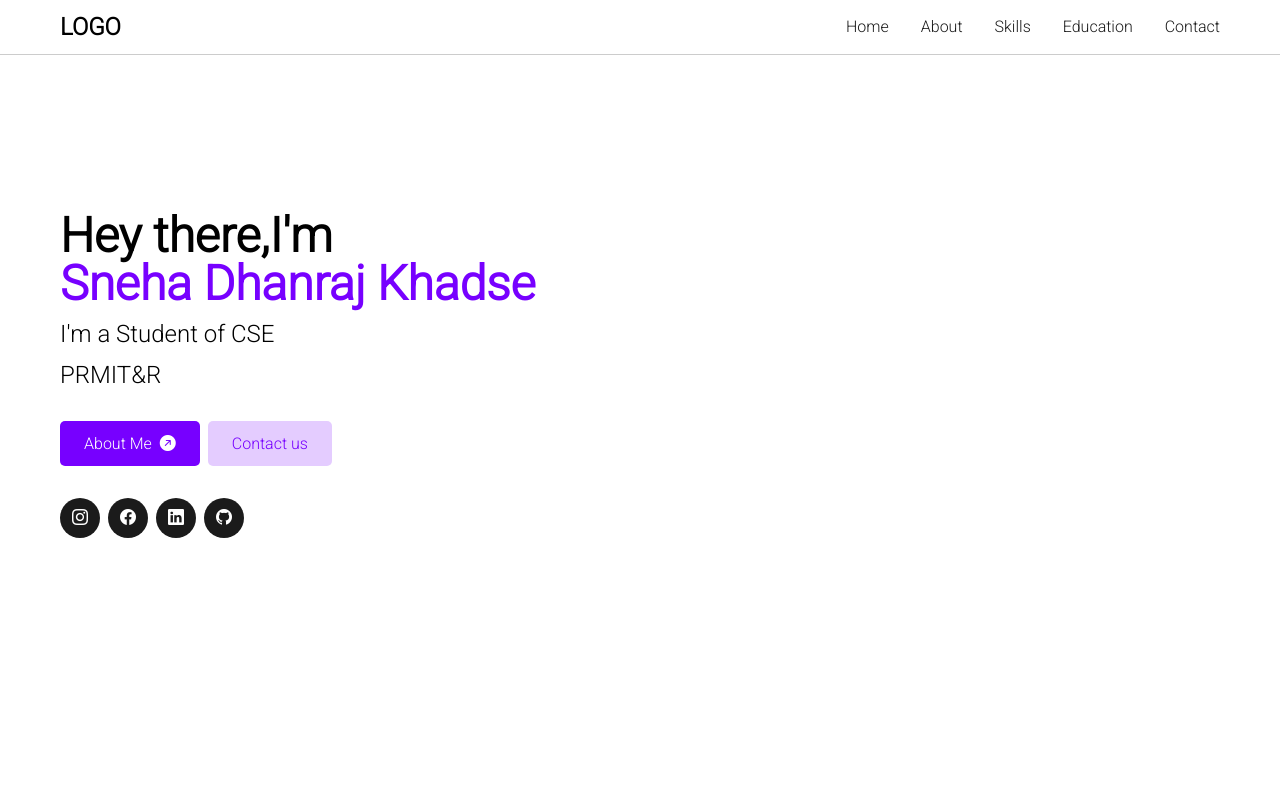
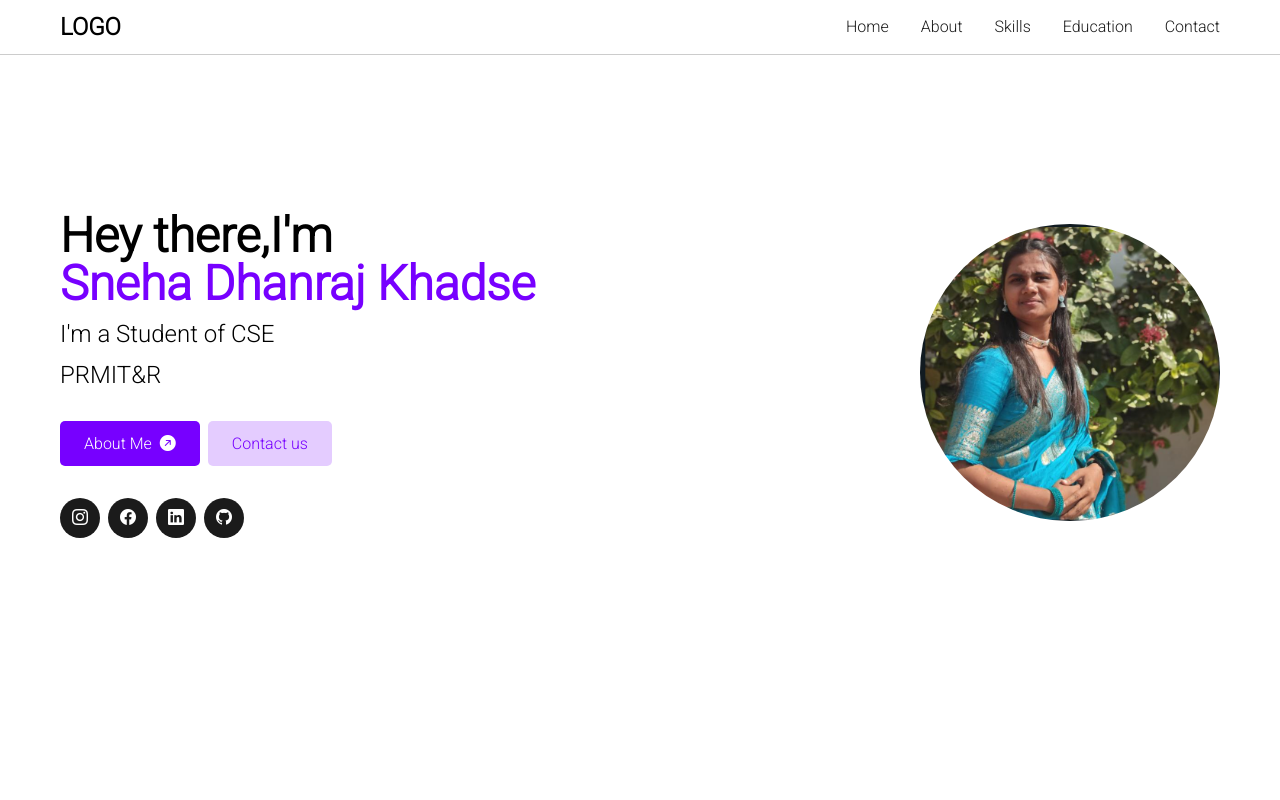
Before and after one commit to sneha962301/day-4, a plain HTML site: page index.html in a window 1280 px wide. Shown: the top 800 px of the page. Drawn offline with nearby package versions, Linux system fonts and the light colour scheme.

Commit message:
Update index.html

```diff
--- a/index.html
+++ b/index.html
@@ -69,7 +69,7 @@
                 </div>
                 <!-- image -->
                 <div class="image">
-                    <img src="" alt="">
+                    <img src="sneha.png" alt="">
                 </div>
             </div>
 
```
